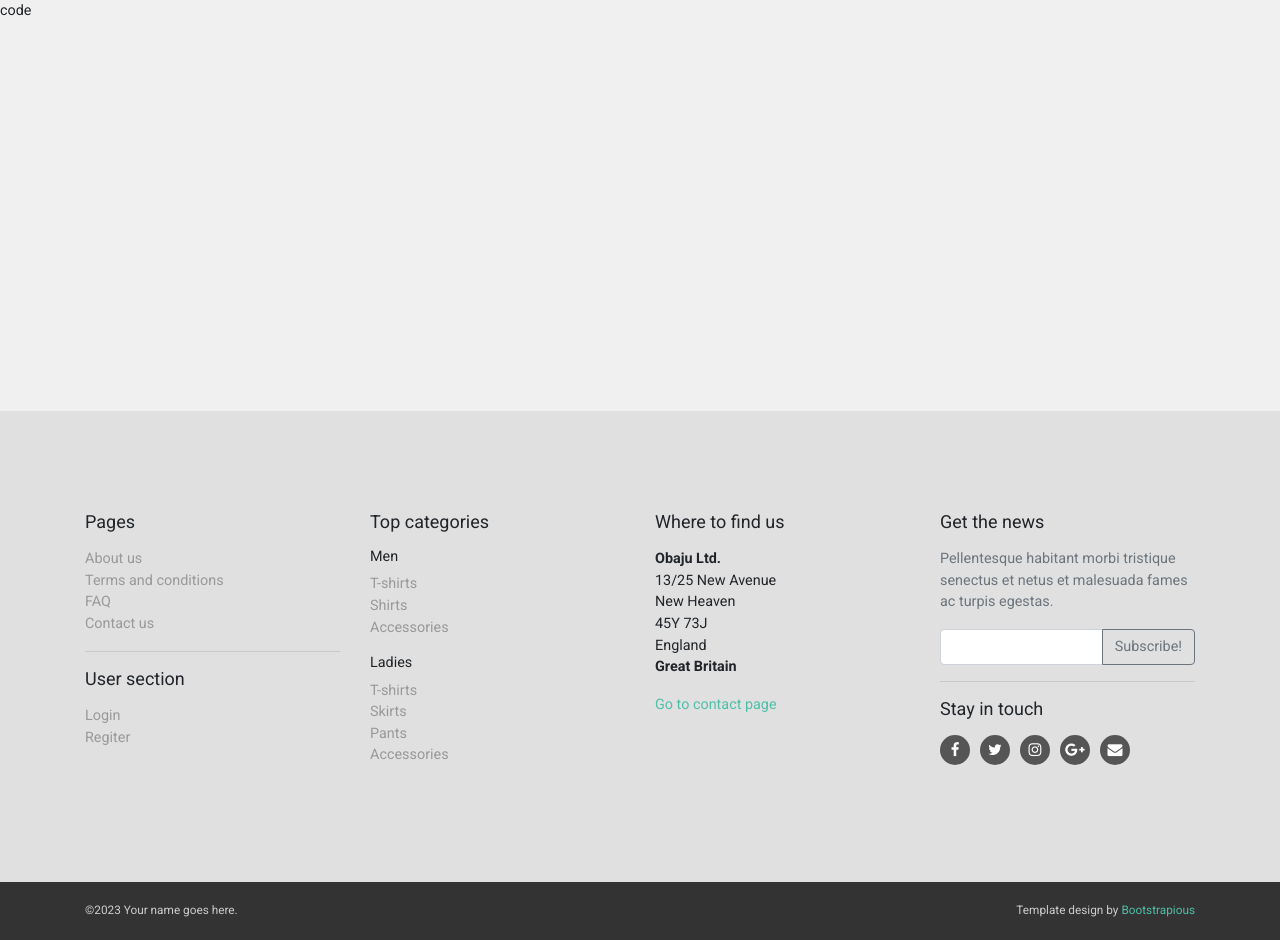
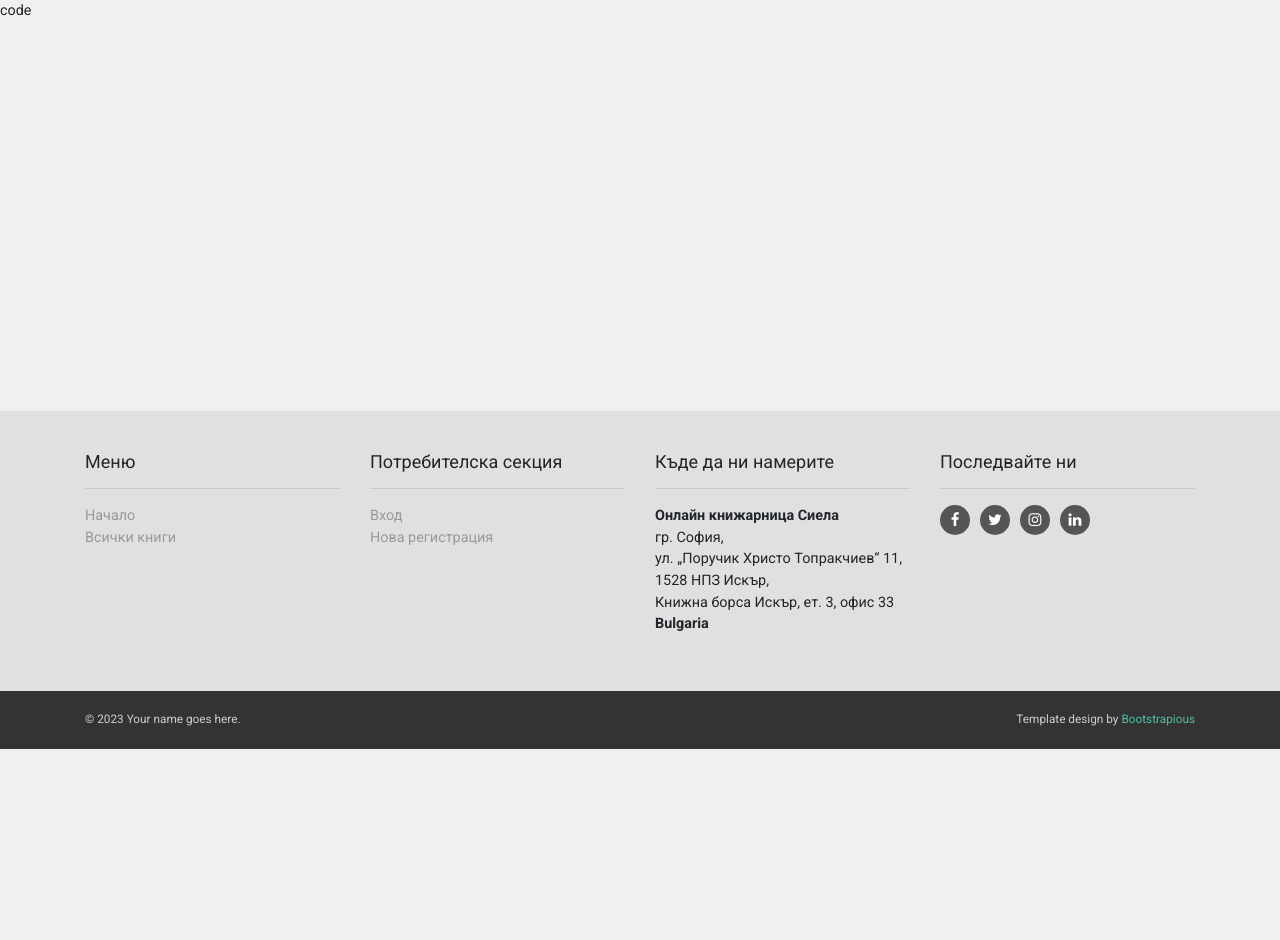
Before and after one commit to erhanry/react-project, a React (Create React App) app in the folder bookstore/: page /books in a window 1280 px wide. After the commit the page ends 800 px from the top, so only its background shows below. Built offline with nearby package versions, Linux system fonts and the light colour scheme.

Commit message:
footer correction

```diff
--- a/bookstore/public/index.html
+++ b/bookstore/public/index.html
@@ -5,8 +5,7 @@
     <meta charset="utf-8" />
     <link rel="icon" href="%PUBLIC_URL%/favicon.ico" />
     <meta name="viewport" content="width=device-width, initial-scale=1" />
-    <meta name="description" content="Web site created using create-react-app" />
-    <link rel="apple-touch-icon" href="%PUBLIC_URL%/logo.png" />
+    <meta name="description" content="React Book Store with React App" />
     <link  rel="stylesheet" href="https://cdn.jsdelivr.net/npm/bootstrap@4.4.1/dist/css/bootstrap.min.css" />
     <link rel="stylesheet" href="https://cdnjs.cloudflare.com/ajax/libs/font-awesome/4.7.0/css/font-awesome.min.css">
     <link rel="stylesheet" href="https://fonts.googleapis.com/css?family=Roboto:100,300,400,700">
--- a/bookstore/src/components/Footer/Footer.js
+++ b/bookstore/src/components/Footer/Footer.js
@@ -1,4 +1,5 @@
 import { memo } from 'react';
+import { Link } from 'react-router-dom';
 
 import style from './Footer.module.css';
 
@@ -11,58 +12,36 @@ const Footer = () => {
                 <div className="container">
                     <div className="row">
                         <div className="col-lg-3 col-md-6">
-              <h4 className="mb-3">Pages</h4>
+                            <h4 className="mb-3">Меню</h4>
+                            <hr />
                             <ul className="list-unstyled">
-                <li><a href="text.html">About us</a></li>
-                <li><a href="text.html">Terms and conditions</a></li>
-                <li><a href="faq.html">FAQ</a></li>
-                <li><a href="contact.html">Contact us</a></li>
-              </ul>
-              <hr />
-              <h4 className="mb-3">User section</h4>
-              <ul className="list-unstyled">
-                <li><a href="/" data-toggle="modal" data-target="#login-modal">Login</a></li>
-                <li><a href="register.html">Regiter</a></li>
+                                <li><Link to="/">Начало</Link></li>
+                                <li><Link to="/books">Всички книги</Link></li>
                             </ul>
                         </div>
                         <div className="col-lg-3 col-md-6">
-              <h4 className="mb-3">Top categories</h4>
-              <h5>Men</h5>
+                            <h4 className="mb-3">Потребителска секция</h4>
+                            <hr />
                             <ul className="list-unstyled">
-                <li><a href="category.html">T-shirts</a></li>
-                <li><a href="category.html">Shirts</a></li>
-                <li><a href="category.html">Accessories</a></li>
-              </ul>
-              <h5>Ladies</h5>
-              <ul className="list-unstyled">
-                <li><a href="category.html">T-shirts</a></li>
-                <li><a href="category.html">Skirts</a></li>
-                <li><a href="category.html">Pants</a></li>
-                <li><a href="category.html">Accessories</a></li>
+                                <li><Link to="/login">Вход</Link></li>
+                                <li><Link to="/register">Нова регистрация</Link></li>
                             </ul>
                         </div>
                         <div className="col-lg-3 col-md-6">
-              <h4 className="mb-3">Where to find us</h4>
-              <p><strong>Obaju Ltd.</strong><br />13/25 New Avenue<br />New Heaven<br />45Y 73J<br />England<br /><strong>Great Britain</strong></p><a href="contact.html">Go to contact page</a>
+                            <h4 className="mb-3">Къде да ни намерите</h4>
+                            <hr />
+                            <p><strong>Онлайн книжарница Сиела</strong><br />гр. София,<br />ул. „Поручик Христо Топракчиев“ 11,<br />1528 НПЗ Искър,<br />Книжна борса Искър, ет. 3, офис 33<br /><strong>Bulgaria</strong></p>
                             <hr className="d-block d-md-none" />
                         </div>
                         <div className="col-lg-3 col-md-6">
-              <h4 className="mb-3">Get the news</h4>
-              <p className="text-muted">Pellentesque habitant morbi tristique senectus et netus et malesuada fames ac turpis egestas.</p>
-              <form>
-                <div className="input-group">
-                  <input type="text" className="form-control" /><span className="input-group-append">
-                    <button type="button" className="btn btn-outline-secondary">Subscribe!</button></span>
-                </div>
-              </form>
+                            <h4 className="mb-3">Последвайте ни</h4>
                             <hr />
-              <h4 className="mb-3">Stay in touch</h4>
                             <p className={style.social}>
-                <a href="/" className={style.facebook}><i className="fa fa-facebook"></i></a>
-                <a href="/" className={style.twitter}><i className="fa fa-twitter"></i></a>
-                <a href="/" className={style.instagram}><i className="fa fa-instagram"></i></a>
-                <a href="/" className={style.gplus}><i className="fa fa-google-plus"></i></a>
-                <a href="/" className={style.email}><i className="fa fa-envelope"></i></a></p>
+                                <Link to="https://www.facebook.com" className={style.facebook} target="_blank"><i className="fa fa-facebook"></i></Link>
+                                <Link to="https://twitter.com" className={style.twitter} target="_blank"><i className="fa fa-twitter"></i></Link>
+                                <Link to="https://www.instagram.com" className={style.instagram} target="_blank"><i className="fa fa-instagram"></i></Link>
+                                <Link to="https://www.linkedin.com" className={style.linkedin} target="_blank"><i className="fa fa-linkedin"></i></Link>
+                            </p>
                         </div>
                     </div>
                 </div>
@@ -71,10 +50,10 @@ const Footer = () => {
                 <div className="container">
                     <div className="row">
                         <div className="col-lg-6 mb-2 mb-lg-0">
-              <p className="text-center text-lg-left">©{ Year } Your name goes here.</p>
+                            <p className="text-center text-lg-left">© { Year } Your name goes here.</p>
                         </div>
                         <div className="col-lg-6" >
-              <p className="text-center text-lg-right">Template design by <a href="https://bootstrapious.com/">Bootstrapious</a>
+                            <p className="text-center text-lg-right">Template design by <Link to="https://bootstrapious.com/">Bootstrapious</Link>
                                 <span dangerouslySetInnerHTML={{ __html: `<!-- If you want to remove this backlink, pls purchase an Attribution-free License @ https://bootstrapious.com/p/obaju-e-commerce-template. Big thanks!-->` }} /></p>
                         </div>
                     </div>
--- a/bookstore/src/components/Footer/Footer.module.css
+++ b/bookstore/src/components/Footer/Footer.module.css
@@ -1,6 +1,6 @@
 #footer {
 	background: #e0e0e0;
-  padding: 100px 0;
+	padding: 40px 0;
 }
 
 #footer ul {
@@ -41,8 +41,8 @@
 	background-color: #4460ae;
 }
 
-.gplus:hover {
-  background-color: #c21f25;
+.linkedin:hover {
+	background-color: #0072b1;
 }
 
 .twitter:hover {
@@ -51,10 +51,6 @@
 
 .instagram:hover {
 	background-color: #cd4378;
-}
-
-.email:hover {
-  background-color: #4a7f45;
 }
 
 #copyright {
```
Also changed, not shown: bookstore/public/logo.png (deleted). Lines whose indentation alone changed are shown as unchanged.
